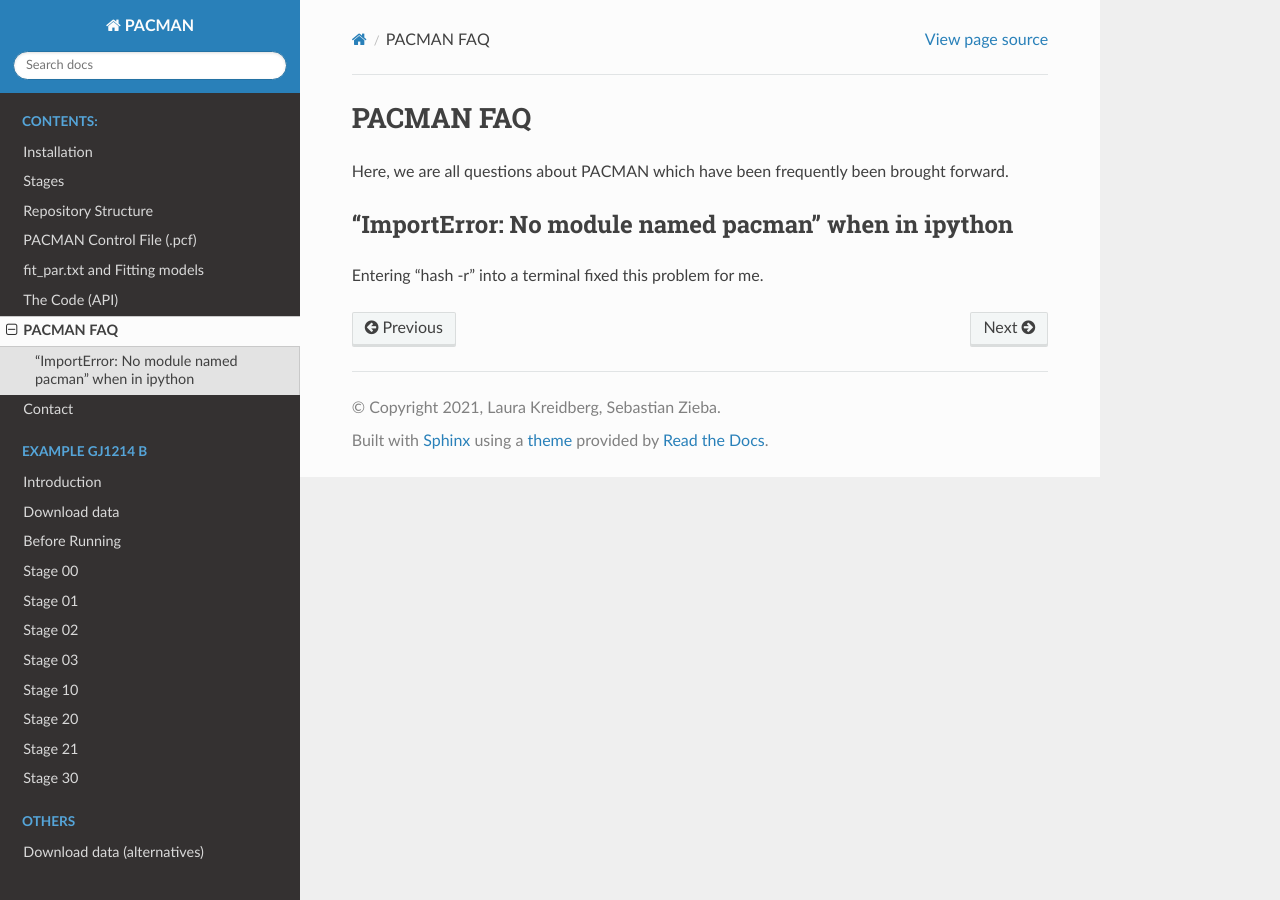
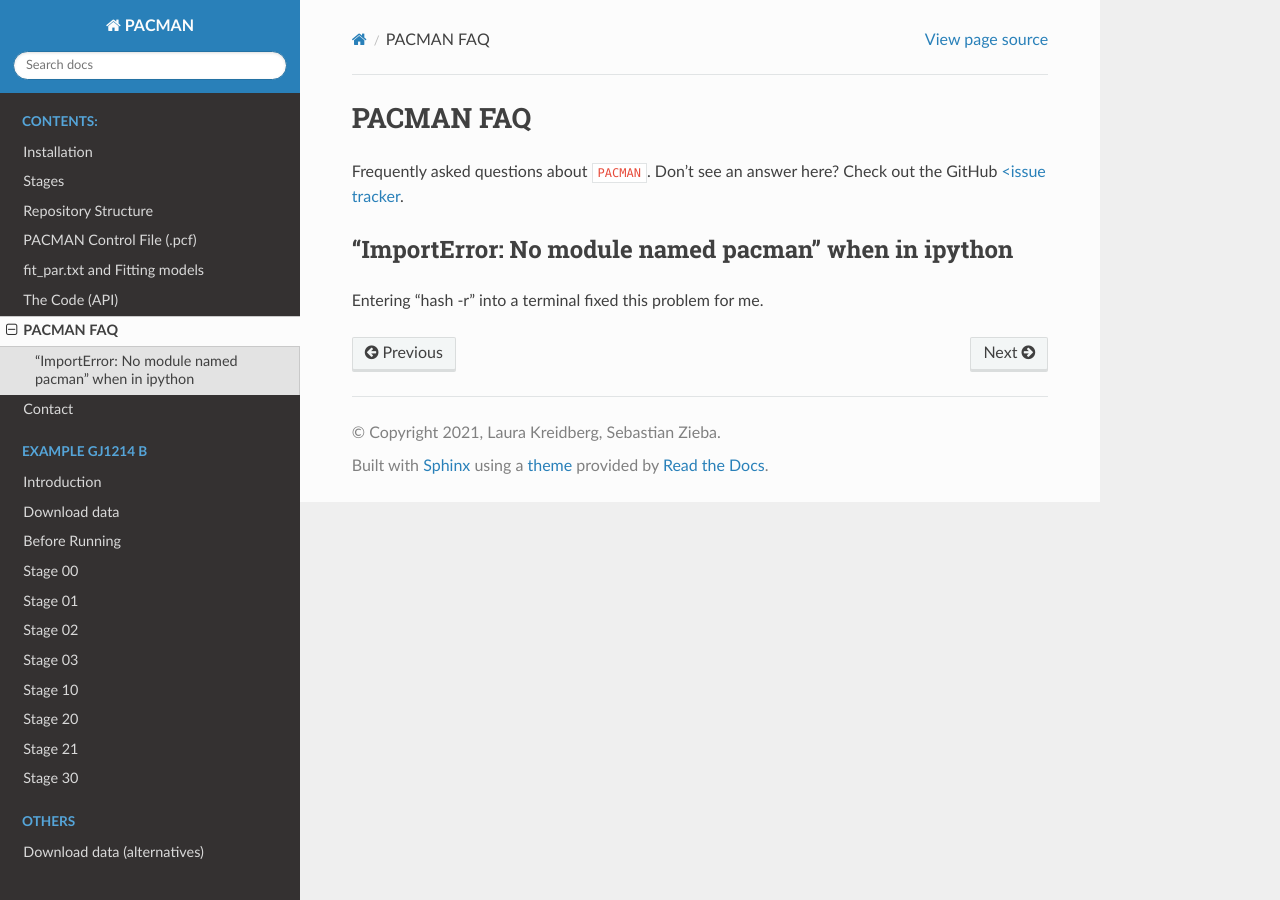
Before and after one commit to sebastian-zieba/PACMAN, a Sphinx documentation site: the page built from docs/source/faq.rst, in a window 1280 px wide. Built offline with Sphinx 7.4.7 and the Read the Docs theme 2.0.0, drawn with Linux system fonts in a browser that asks for light colours.

Commit message:
add link to github issues

```diff
--- a/docs/source/faq.rst
+++ b/docs/source/faq.rst
@@ -3,7 +3,7 @@
 PACMAN FAQ
 =============================
 
-Here, we are all questions about PACMAN which have been frequently been brought forward.
+Frequently asked questions about ``PACMAN``. Don't see an answer here? Check out the GitHub `<issue tracker <https://github.com/sebastian-zieba/PACMAN/issues>`_.
 
 "ImportError: No module named pacman" when in ipython
 _______________________________________________________
```
